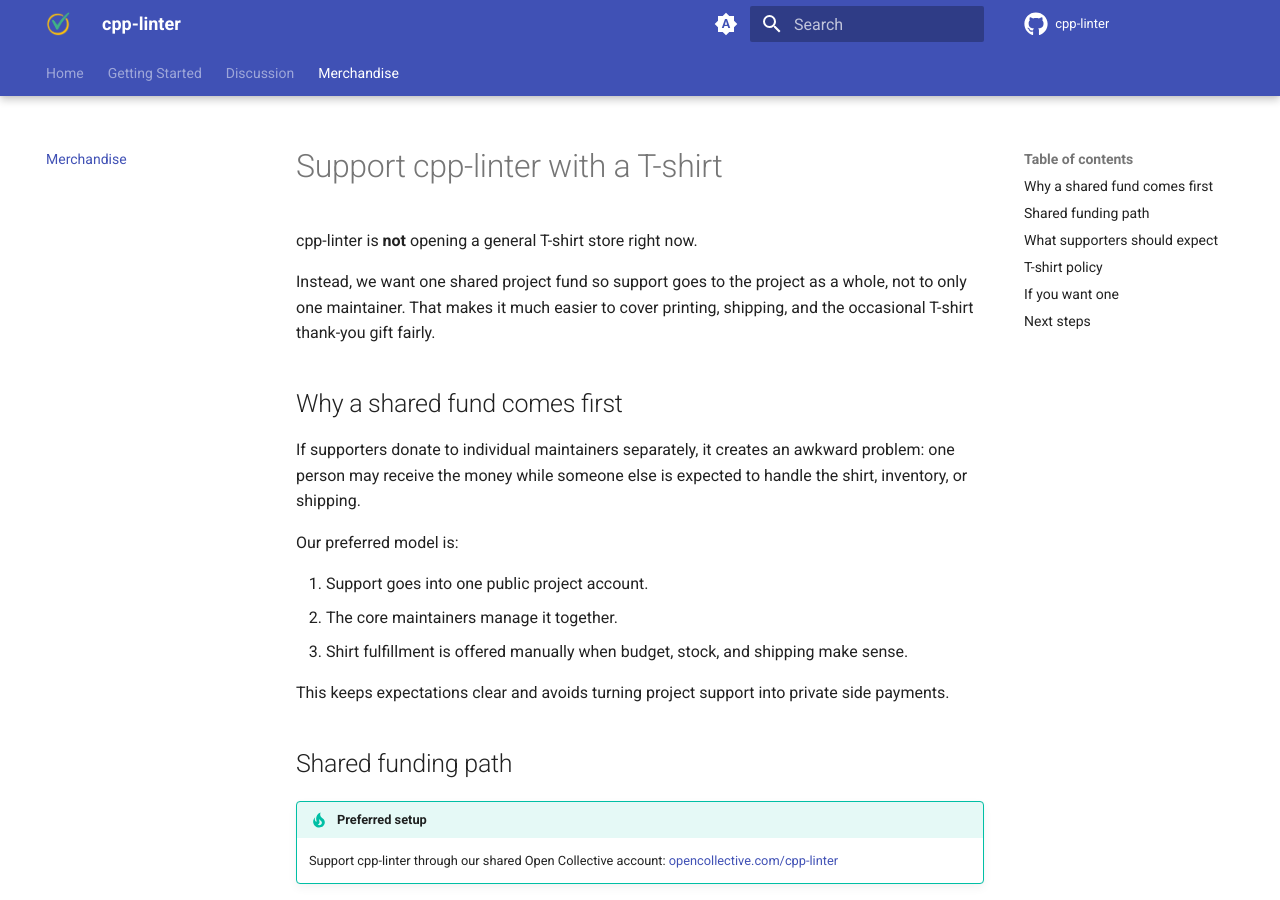
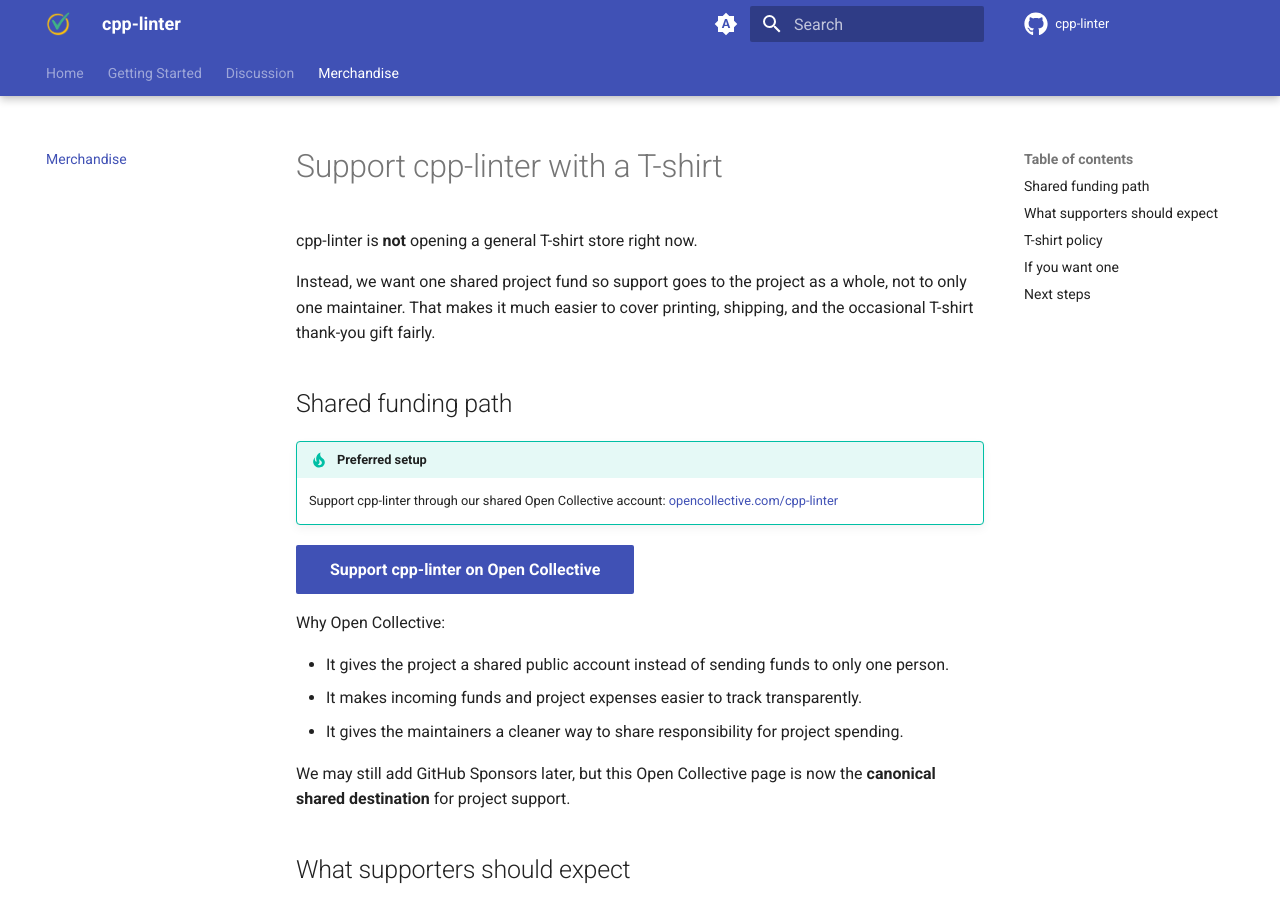
Before and after one commit to cpp-linter/cpp-linter.github.io, an MkDocs documentation site: the page built from docs/merch.md, in a window 1280 px wide and 900 px high. Built offline with MkDocs 1.6.1 and Material for MkDocs 9.7.7, drawn with Linux system fonts in a browser that asks for light colours.

Commit message:
Remove "Why a shared fund comes first" section from merch.md

```diff
--- a/docs/merch.md
+++ b/docs/merch.md
@@ -3,18 +3,6 @@
 cpp-linter is **not** opening a general T-shirt store right now.
 
 Instead, we want one shared project fund so support goes to the project as a whole, not to only one maintainer. That makes it much easier to cover printing, shipping, and the occasional T-shirt thank-you gift fairly.
-
-## Why a shared fund comes first
-
-If supporters donate to individual maintainers separately, it creates an awkward problem: one person may receive the money while someone else is expected to handle the shirt, inventory, or shipping.
-
-Our preferred model is:
-
-1. Support goes into one public project account.
-2. The core maintainers manage it together.
-3. Shirt fulfillment is offered manually when budget, stock, and shipping make sense.
-
-This keeps expectations clear and avoids turning project support into private side payments.
 
 ## Shared funding path
 
```
